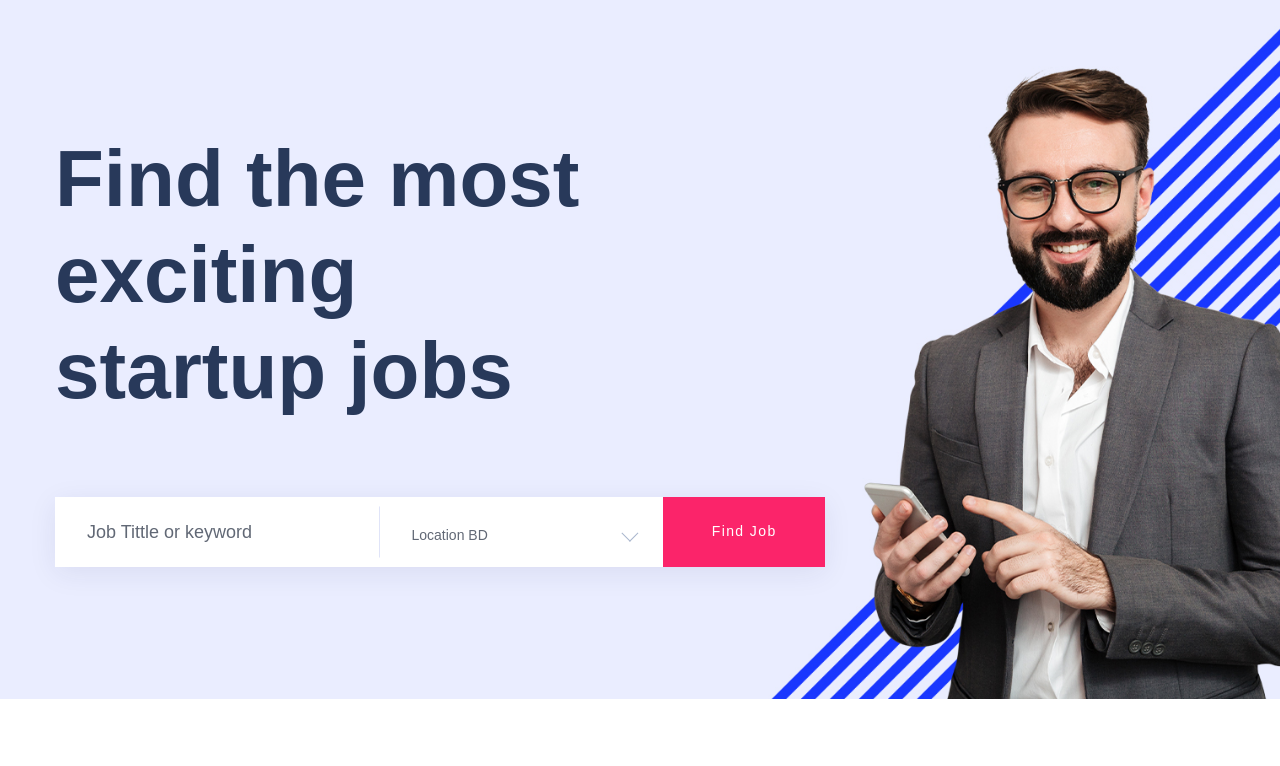
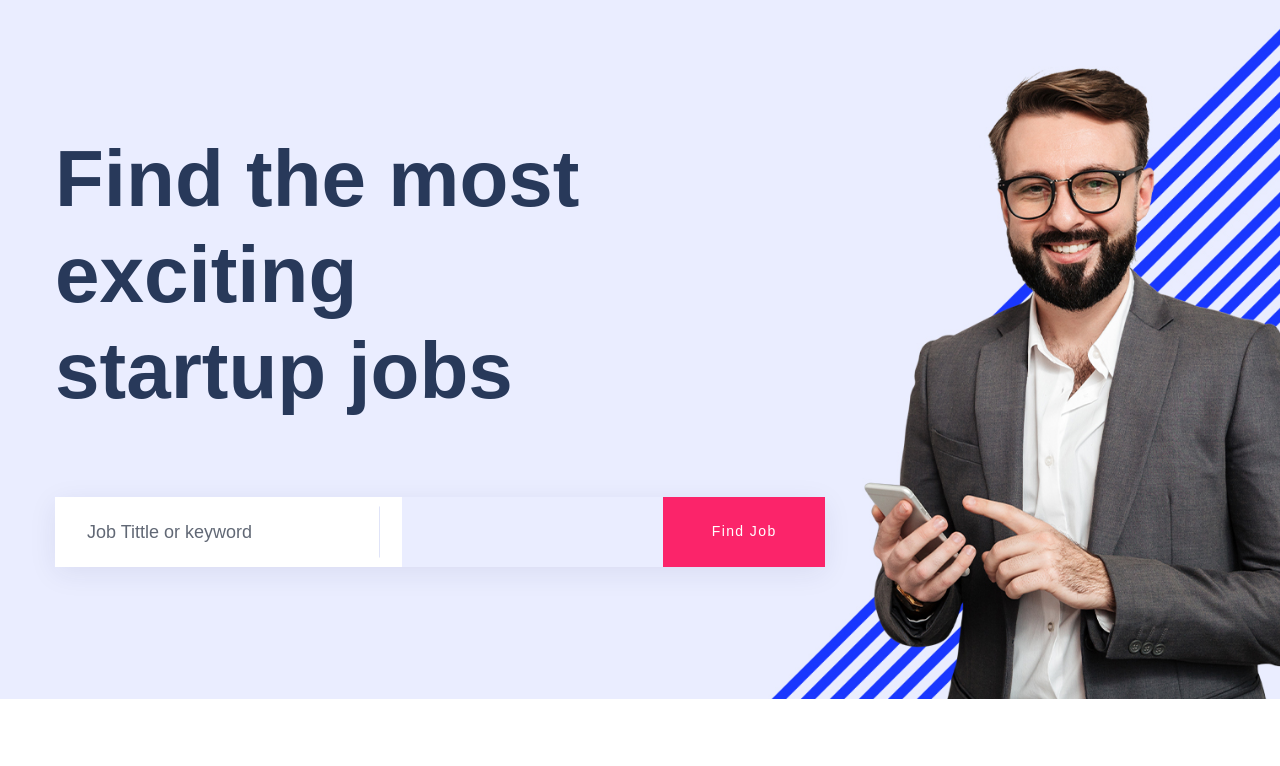
Before and after one commit to joshuazg/aws-live, a Flask app: page / in a window 1280 px wide. Shown: the top 766 px of the page. Run offline with Flask 3, Linux system fonts and the light colour scheme; data that the repository does not hold is empty; some libraries are stand-ins or nearby versions; some web fonts are replaced.

Commit message:
Update index.html

```diff
--- a/templates/index.html
+++ b/templates/index.html
@@ -53,16 +53,6 @@
                                 <form action="#" class="search-box">
                                     <div class="input-form">
                                         <input type="text" placeholder="Job Tittle or keyword">
-                                    </div>
-                                    <div class="select-form">
-                                        <div class="select-itms">
-                                            <select name="select" id="select1">
-                                                <option value="">Location BD</option>
-                                                <option value="">Location PK</option>
-                                                <option value="">Location US</option>
-                                                <option value="">Location UK</option>
-                                            </select>
-                                        </div>
                                     </div>
                                     <div class="search-form">
                                         <a href="#">Find job</a>
```
